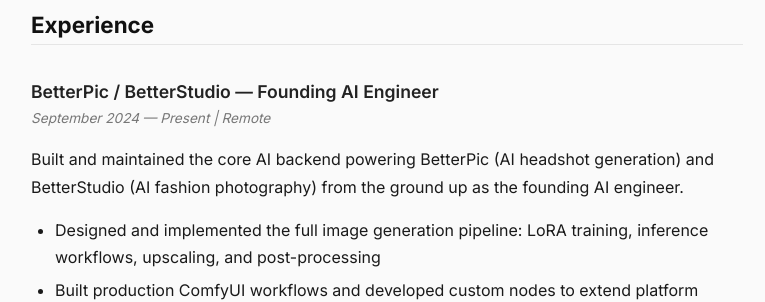
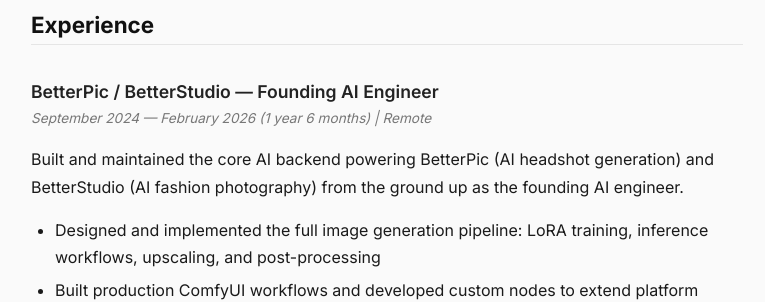
Before and after one commit to sdk401/portfolio, a Jekyll site: the page built from resume.md, in a window 1280 px wide and 900 px high, scrolled down 1114 px. Shown: the part 150-452 px from the top of the window, without its empty margins (253-1018 px from the left). Built offline with Jekyll 4.4.1, drawn with Linux system fonts in a browser that asks for light colours.

Commit message:
Update BetterPic dates to Feb 2026

```diff
--- a/resume.md
+++ b/resume.md
@@ -35,7 +35,7 @@ Generative AI engineer with hands-on experience building production image and vi
 ## Experience
 
 ### BetterPic / BetterStudio — Founding AI Engineer
-*September 2024 — Present | Remote*
+*September 2024 — February 2026 (1 year 6 months) | Remote*
 
 Built and maintained the core AI backend powering BetterPic (AI headshot generation) and BetterStudio (AI fashion photography) from the ground up as the founding AI engineer.
 
```
